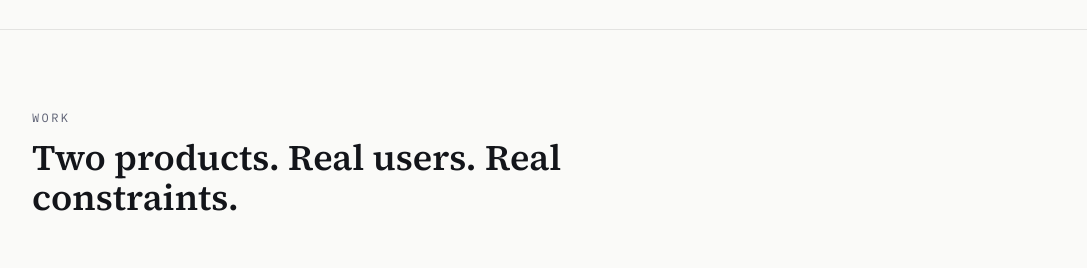
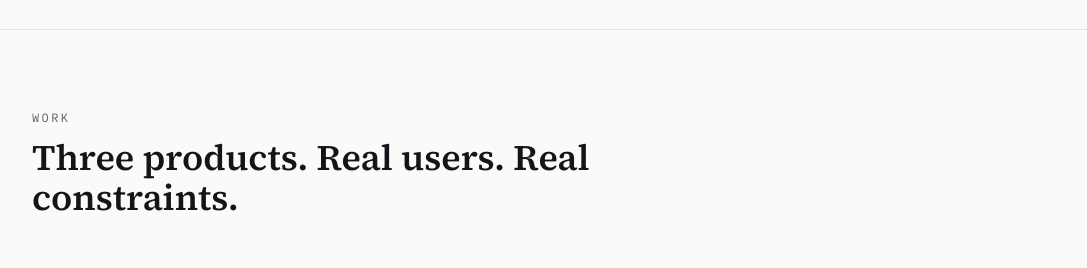
Before and after one commit to examforge99/victor-portfolio, a Next.js app: page / in a window 1280 px wide. Shown: the part 1400-1668 px from the top of the page, without its empty margins (96-1183 px from the left). Built offline with nearby package versions, Linux system fonts and the light colour scheme.

Commit message:
Add CaseStudyElite component and update heading

```diff
--- a/app/page.tsx
+++ b/app/page.tsx
@@ -3,6 +3,7 @@ import Hero from "@/components/Hero";
 import About from "@/components/About";
 import CaseStudyAJFits from "@/components/CaseStudyAJFits";
 import CaseStudyExamForge from "@/components/CaseStudyExamForge";
+import CaseStudyElite from "@/components/CaseStudyElite";
 import Approach from "@/components/Approach";
 import Contact from "@/components/Contact";
 
@@ -19,7 +20,7 @@ export default function Home() {
             Work
           </p>
           <h2 className="mt-3 max-w-xl font-serif text-3xl font-semibold text-ink sm:text-4xl">
-            Two products. Real users. Real constraints.
+            Three products. Real users. Real constraints.
           </h2>
         </div>
 
@@ -30,6 +31,10 @@ export default function Home() {
         <div className="mx-auto mt-24 max-w-5xl">
           <CaseStudyExamForge />
         </div>
+
+        <div className="mx-auto mt-24 max-w-5xl">
+          <CaseStudyElite />
+        </div>
       </section>
 
       <Approach />
```
